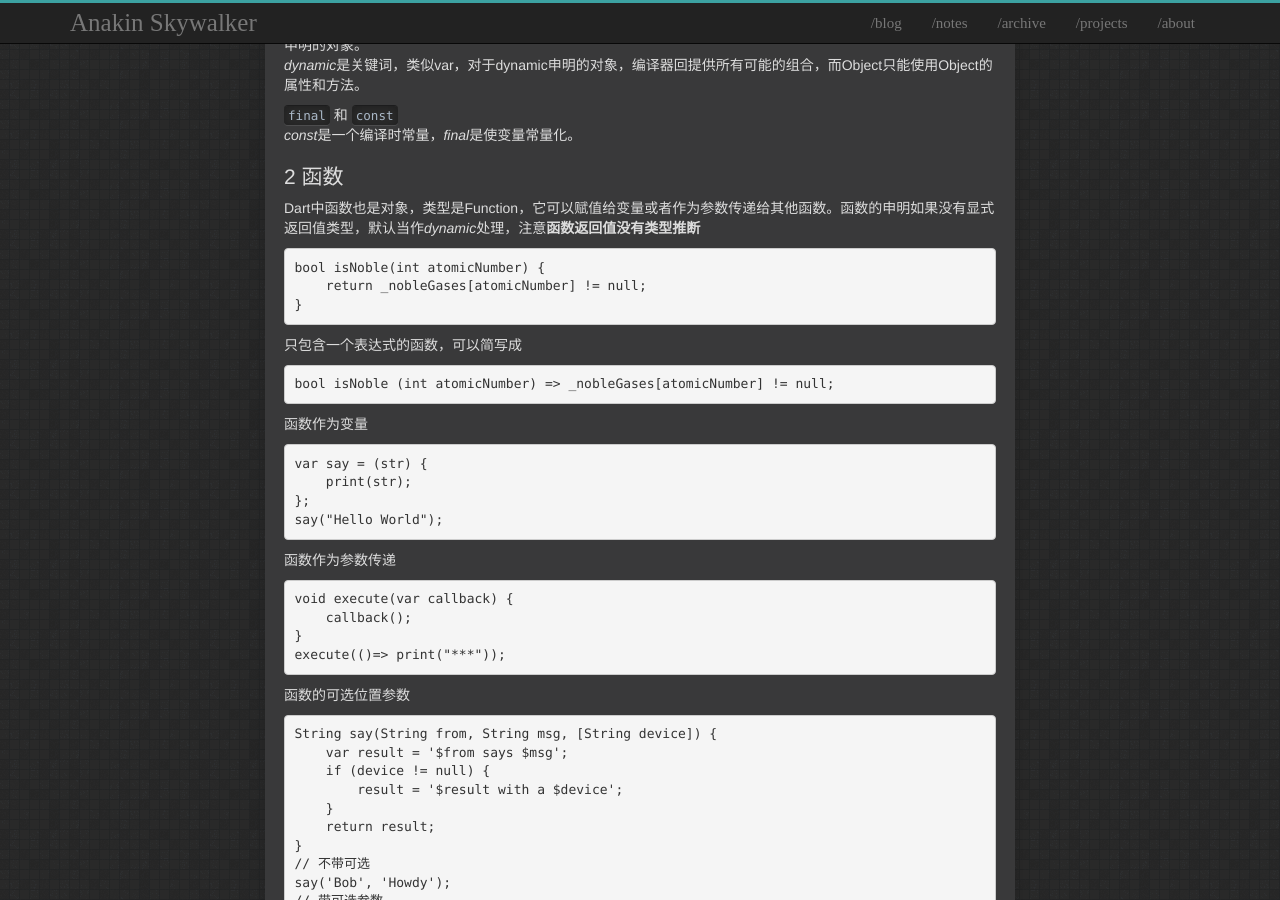
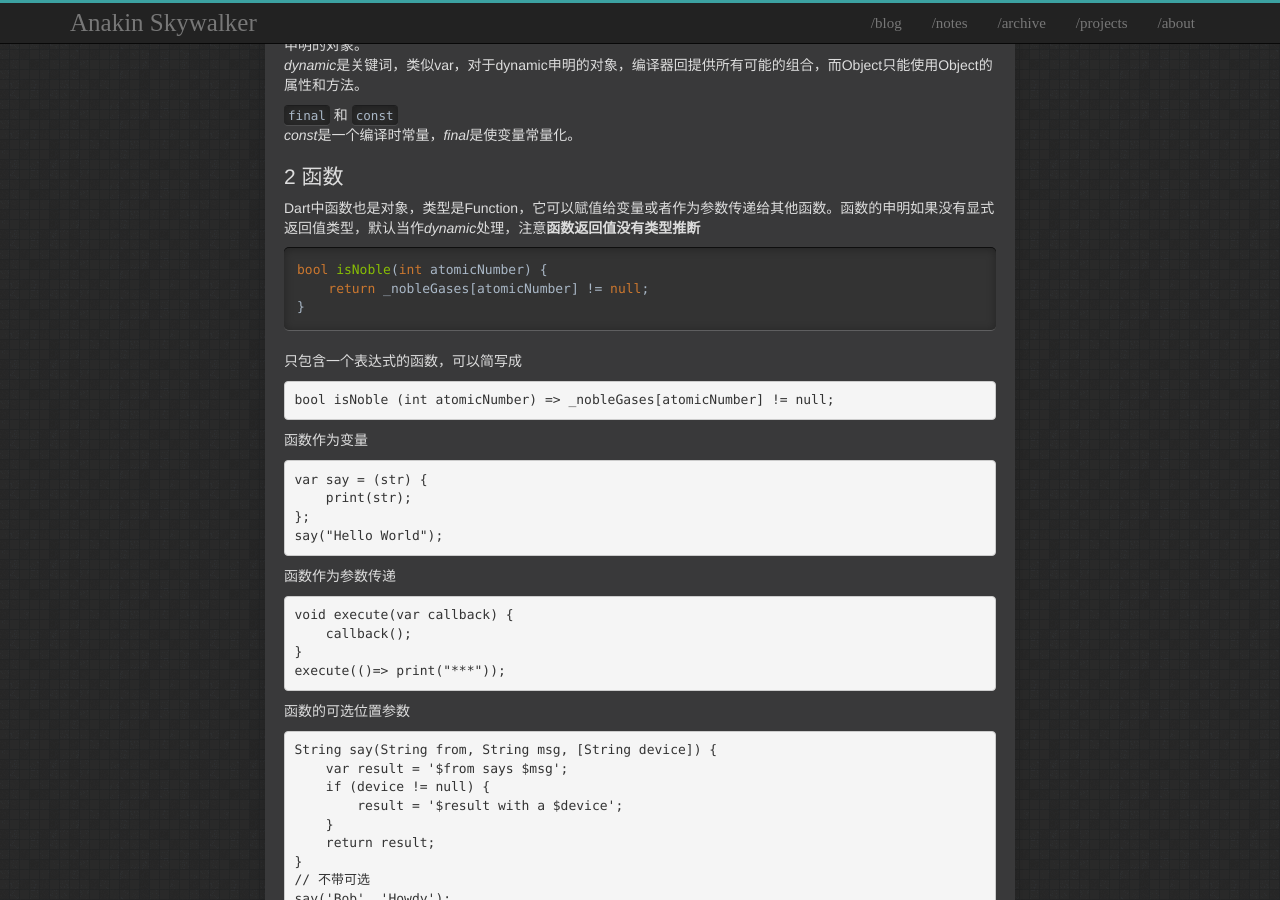
Before and after one commit to AnakinSkyW/AnakinSkyW.github.io, a Jekyll site: the page built from _posts/flutter/2020-09-09-Dart语言.md, in a window 1280 px wide and 900 px high, scrolled down 311 px. Built offline with Jekyll 4.4.1, drawn with Linux system fonts in a browser that asks for light colours; comment, search, counter and statistics services are not loaded.

Commit message:
:construction: test

````diff
--- a/_posts/flutter/2020-09-09-Dart语言.md
+++ b/_posts/flutter/2020-09-09-Dart语言.md
@@ -28,7 +28,7 @@ toc: false
 
 Dart中函数也是对象，类型是Function，它可以赋值给变量或者作为参数传递给其他函数。函数的申明如果没有显式返回值类型，默认当作*dynamic*处理，注意**函数返回值没有类型推断**
 
-```Dart
+```dart
 bool isNoble(int atomicNumber) {
     return _nobleGases[atomicNumber] != null;
 }
````
